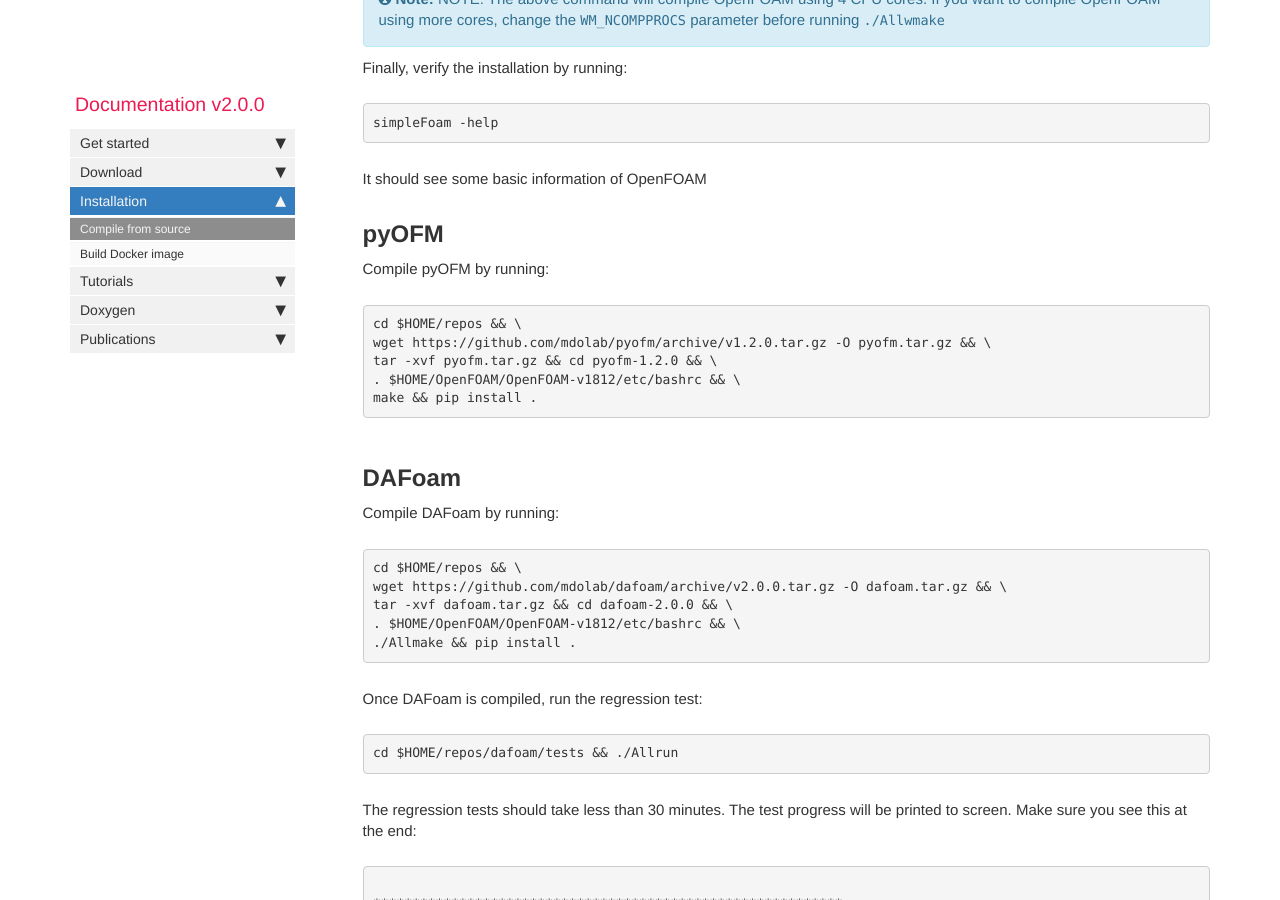
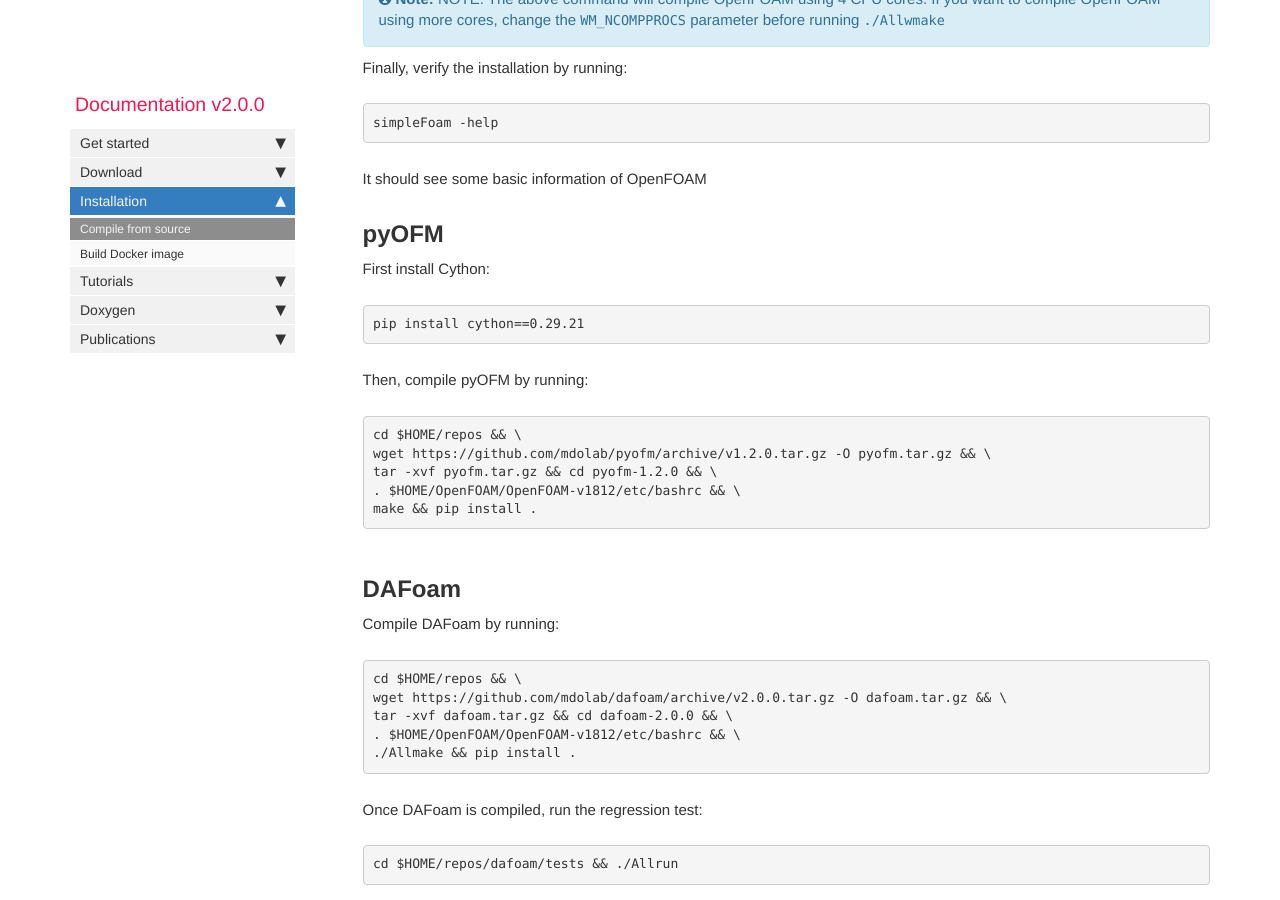
Before and after one commit to DAFoam/DAFoam.github.io, a Jekyll site: the page built from pages/mydoc/mydoc_installation_source.md, in a window 1280 px wide and 900 px high, scrolled down 5200 px. Built offline with Jekyll 4.4.1, drawn with Linux system fonts in a browser that asks for light colours; comment, search, counter and statistics services are not loaded.

Commit message:
content update

```diff
--- a/pages/mydoc/mydoc_installation_source.md
+++ b/pages/mydoc/mydoc_installation_source.md
@@ -13,8 +13,8 @@ The DAFoam package can be compiled with various dependency versions. Here we ela
 
 
 Ubuntu | Compiler | OpenMPI | mpi4py | PETSc  | petsc4py | CGNS  | Python | Numpy  | Scipy | Cython
-| :----------------------------------------------------------------------------------------------- |
-18.04  | gcc/7.5  | 1.10.7  | 3.0.2  | 3.11.4 | 3.11.0   | 3.3.0 | 3.6.5  | 1.14.3 | 1.1.0 | 0.28.2
+| :------------------------------------------------------------------------------------------------ |
+18.04  | gcc/7.5  | 1.10.7  | 3.0.2  | 3.11.4 | 3.11.0   | 3.3.0 | 3.6.5  | 1.14.3 | 1.1.0 | 0.29.21
 
 To compile, you can just copy the code blocks in the following steps and run them on the terminal.
 
@@ -246,7 +246,13 @@ It should see some basic information of OpenFOAM
 
 ## **pyOFM**
 
-Compile pyOFM by running:
+First install Cython:
+
+<pre>
+pip install cython==0.29.21
+</pre>
+
+Then, compile pyOFM by running:
 
 <pre>
 cd $HOME/repos && \
```
